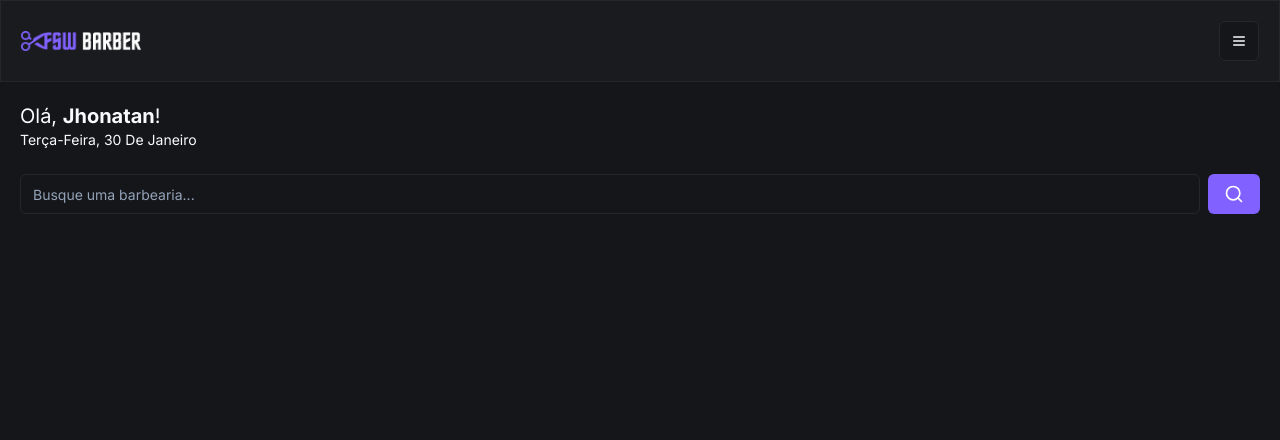
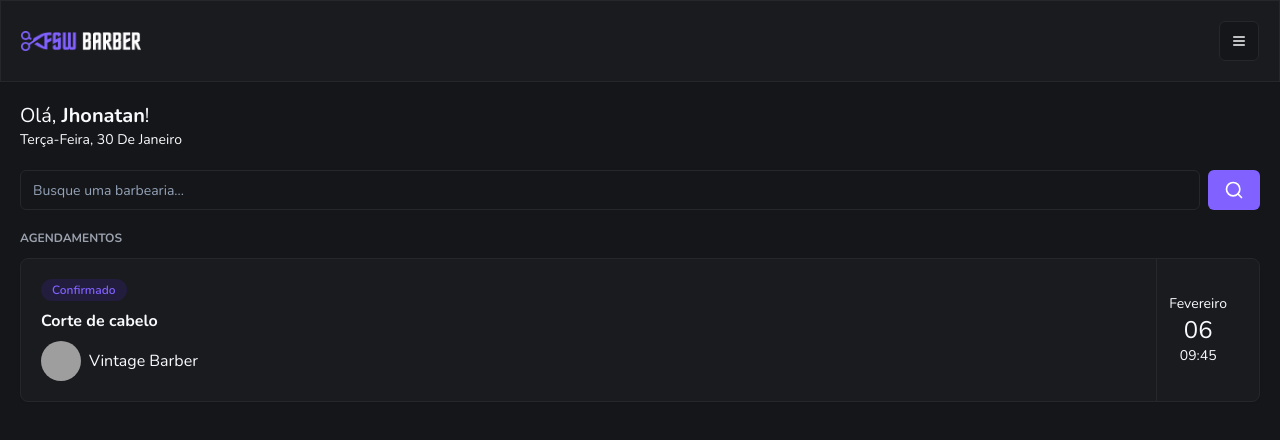
Before and after one commit to jhonatan-oliveiradev/fsw-barber, a Next.js app: page / in a window 1280 px wide. Shown: the top 440 px of the page. Built offline with nearby package versions, Linux system fonts and the light colour scheme; grey boxes are pictures that could not be loaded.

Commit message:
feat: add initial booking component

```diff
--- a/app/(home)/page.tsx
+++ b/app/(home)/page.tsx
@@ -2,12 +2,15 @@
 import { ptBR } from "date-fns/locale";
 import Header from "../_components/header";
 import Search from "./_components/search";
+import BookingItem from "../_components/booking-item";
+import DefaultContainer from "../_components/default-container";
+import SectionTitle from "../_components/section-title";
 
 export default function Home() {
 	return (
 		<div>
 			<Header />
-			<div className="px-5 pt-5">
+			<DefaultContainer>
 				<h2 className="text-xl">
 					Olá, <span className="font-bold">Jhonatan</span>!
 				</h2>
@@ -16,10 +19,14 @@
 						locale: ptBR
 					})}
 				</p>
-			</div>
-			<div className="px-5 mt-6">
+			</DefaultContainer>
+			<DefaultContainer>
 				<Search />
-			</div>
+			</DefaultContainer>
+			<DefaultContainer>
+				<SectionTitle title="Agendamentos" />
+				<BookingItem />
+			</DefaultContainer>
 		</div>
 	);
 }
--- /dev/null
+++ b/app/_components/booking-item.tsx
@@ -0,0 +1,33 @@
+import { Avatar, AvatarFallback, AvatarImage } from "./ui/avatar";
+import { Card, CardContent } from "./ui/card";
+import { Badge } from "./ui/badge";
+
+const BookingItem = () => {
+	return (
+		<Card>
+			<CardContent className="p-5 py-0 flex flex-row justify-between">
+				<div className="flex flex-col gap-2 py-5">
+					<Badge className="bg-[#221c3d] text-primary hover:bg-[#221c3d] w-fit">
+						Confirmado
+					</Badge>
+					<h2 className="font-bold">Corte de cabelo</h2>
+					<div className="flex items-center gap-2">
+						<Avatar>
+							<AvatarImage src="https://utfs.io/f/0ddfbd26-a424-43a0-aaf3-c3f1dc6be6d1-1kgxo7.png" />
+							<AvatarFallback>FS</AvatarFallback>
+						</Avatar>
+						<h3>Vintage Barber</h3>
+					</div>
+				</div>
+
+				<div className="flex flex-col items-center justify-center border-l border-solid border-secondary px-3">
+					<p className="text-sm">Fevereiro</p>
+					<p className="text-2xl">06</p>
+					<p className="text-sm">09:45</p>
+				</div>
+			</CardContent>
+		</Card>
+	);
+};
+
+export default BookingItem;
--- /dev/null
+++ b/app/_components/default-container.tsx
@@ -0,0 +1,12 @@
+import { cn } from "../_lib/utils";
+
+interface DefaultContainerProps {
+	className?: string;
+	children: React.ReactNode;
+}
+
+const DefaultContainer = ({ children, className }: DefaultContainerProps) => {
+	return <div className={cn("px-5 mt-5", className)}>{children}</div>;
+};
+
+export default DefaultContainer;
--- /dev/null
+++ b/app/_components/section-title.tsx
@@ -0,0 +1,11 @@
+interface SectionTitleProps {
+	title: string;
+}
+
+const SectionTitle = ({ title }: SectionTitleProps) => {
+	return (
+		<h2 className="text-xs uppercase text-gray-400 font-bold mb-3">{title}</h2>
+	);
+};
+
+export default SectionTitle;
--- /dev/null
+++ b/app/_components/ui/avatar.tsx
@@ -0,0 +1,50 @@
+"use client"
+
+import * as React from "react"
+import * as AvatarPrimitive from "@radix-ui/react-avatar"
+
+import { cn } from "@/app/_lib/utils"
+
+const Avatar = React.forwardRef<
+  React.ElementRef<typeof AvatarPrimitive.Root>,
+  React.ComponentPropsWithoutRef<typeof AvatarPrimitive.Root>
+>(({ className, ...props }, ref) => (
+  <AvatarPrimitive.Root
+    ref={ref}
+    className={cn(
+      "relative flex h-10 w-10 shrink-0 overflow-hidden rounded-full",
+      className
+    )}
+    {...props}
+  />
+))
+Avatar.displayName = AvatarPrimitive.Root.displayName
+
+const AvatarImage = React.forwardRef<
+  React.ElementRef<typeof AvatarPrimitive.Image>,
+  React.ComponentPropsWithoutRef<typeof AvatarPrimitive.Image>
+>(({ className, ...props }, ref) => (
+  <AvatarPrimitive.Image
+    ref={ref}
+    className={cn("aspect-square h-full w-full", className)}
+    {...props}
+  />
+))
+AvatarImage.displayName = AvatarPrimitive.Image.displayName
+
+const AvatarFallback = React.forwardRef<
+  React.ElementRef<typeof AvatarPrimitive.Fallback>,
+  React.ComponentPropsWithoutRef<typeof AvatarPrimitive.Fallback>
+>(({ className, ...props }, ref) => (
+  <AvatarPrimitive.Fallback
+    ref={ref}
+    className={cn(
+      "flex h-full w-full items-center justify-center rounded-full bg-muted",
+      className
+    )}
+    {...props}
+  />
+))
+AvatarFallback.displayName = AvatarPrimitive.Fallback.displayName
+
+export { Avatar, AvatarImage, AvatarFallback }
--- /dev/null
+++ b/app/_components/ui/badge.tsx
@@ -0,0 +1,36 @@
+import * as React from "react"
+import { cva, type VariantProps } from "class-variance-authority"
+
+import { cn } from "@/app/_lib/utils"
+
+const badgeVariants = cva(
+  "inline-flex items-center rounded-full border px-2.5 py-0.5 text-xs font-semibold transition-colors focus:outline-none focus:ring-2 focus:ring-ring focus:ring-offset-2",
+  {
+    variants: {
+      variant: {
+        default:
+          "border-transparent bg-primary text-primary-foreground hover:bg-primary/80",
+        secondary:
+          "border-transparent bg-secondary text-secondary-foreground hover:bg-secondary/80",
+        destructive:
+          "border-transparent bg-destructive text-destructive-foreground hover:bg-destructive/80",
+        outline: "text-foreground",
+      },
+    },
+    defaultVariants: {
+      variant: "default",
+    },
+  }
+)
+
+export interface BadgeProps
+  extends React.HTMLAttributes<HTMLDivElement>,
+    VariantProps<typeof badgeVariants> {}
+
+function Badge({ className, variant, ...props }: BadgeProps) {
+  return (
+    <div className={cn(badgeVariants({ variant }), className)} {...props} />
+  )
+}
+
+export { Badge, badgeVariants }
--- a/app/layout.tsx
+++ b/app/layout.tsx
@@ -1,8 +1,8 @@
 import type { Metadata } from "next";
-import { Inter } from "next/font/google";
+import { Nunito } from "next/font/google";
 import "./globals.css";
 
-const inter = Inter({ subsets: ["latin"] });
+const nunito = Nunito({ subsets: ["latin"] });
 
 export const metadata: Metadata = {
 	title: "FWS Barber",
@@ -16,7 +16,7 @@
 }>) {
 	return (
 		<html lang="pt-BR">
-			<body className={`${inter.className} dark`}>{children}</body>
+			<body className={`${nunito.className} dark`}>{children}</body>
 		</html>
 	);
 }
--- a/package.json
+++ b/package.json
@@ -13,6 +13,7 @@
   },
   "dependencies": {
     "@prisma/client": "^5.9.1",
+    "@radix-ui/react-avatar": "^1.0.4",
     "@radix-ui/react-dialog": "^1.0.5",
     "@radix-ui/react-slot": "^1.0.2",
     "class-variance-authority": "^0.7.0",
```
Also changed, not shown: 1 other file (tests, documents, lock files or other folders).
